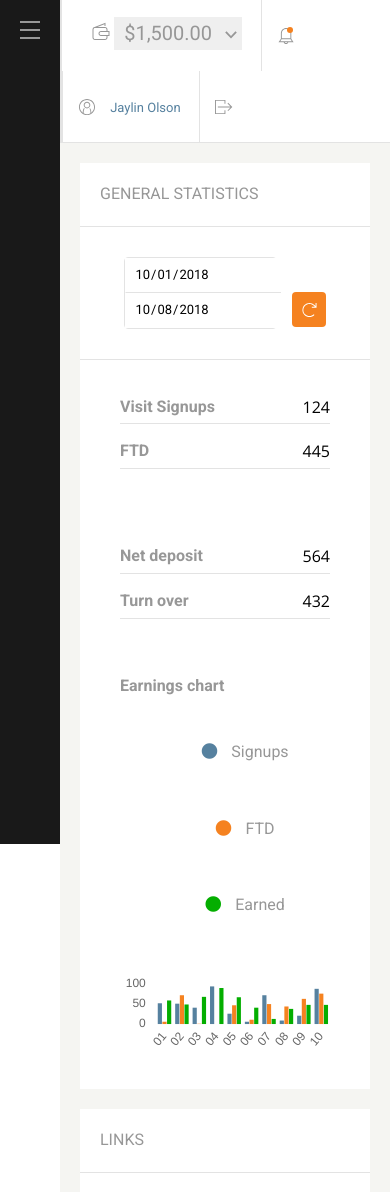
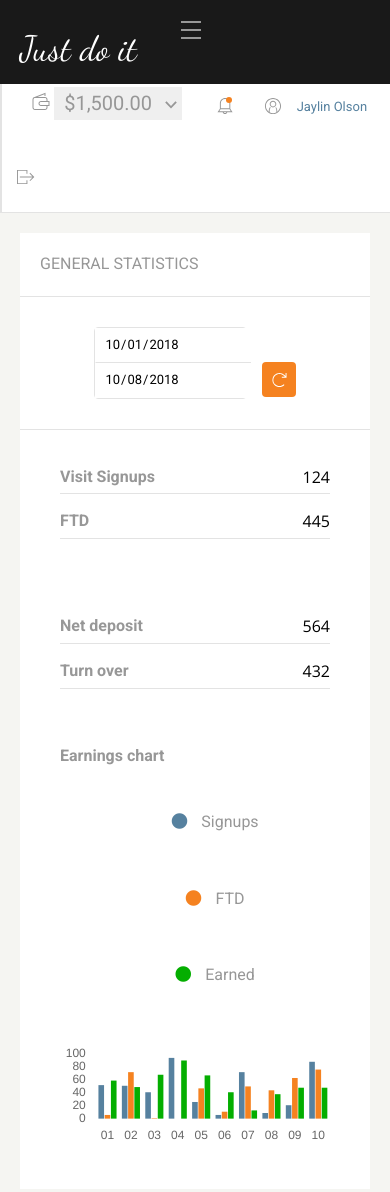
Before and after one commit to szympol/Slicing-dashboard-to-static-site, a website: page index.html in a window 390 px wide. Shown: the top 1192 px of the page. Drawn offline with nearby package versions, Linux system fonts and the light colour scheme.

Commit message:
Add mobile navbar

```diff
--- a/index.html
+++ b/index.html
@@ -83,7 +83,7 @@
     </div>
   </div>
 
-  <div class="topbar main">
+  <div class="topbar main main--mobile">
     <ul>
       <li>
         <svg class="topbar_walletIcon" xmlns="http://www.w3.org/2000/svg" xmlns:xlink="http://www.w3.org/1999/xlink" x="0px"
--- a/js/banners.js
+++ b/js/banners.js
@@ -11,6 +11,7 @@ menu.addEventListener('click', function() {
     document.querySelector('.sideBar_manager').classList.toggle('sideBar--showInlineBlock', visible);
     document.querySelector('.topbar').classList.toggle('main--hidedSidebar', visible);
     document.querySelector('.pages-background').classList.toggle('main--hidedSidebar', visible);
+    document.querySelector('.topbar').classList.toggle('main--mobile--hidedSidebar', visible);
   };
 
   document.querySelector('.hamburger').addEventListener('click', function(e) {
--- a/js/details.js
+++ b/js/details.js
@@ -11,6 +11,7 @@ menu.addEventListener('click', function() {
     document.querySelector('.sideBar_manager').classList.toggle('sideBar--showInlineBlock', visible);
     document.querySelector('.topbar').classList.toggle('main--hidedSidebar', visible);
     document.querySelector('.pages-background').classList.toggle('main--hidedSidebar', visible);
+    document.querySelector('.topbar').classList.toggle('main--mobile--hidedSidebar', visible);
   };
 
   document.querySelector('.hamburger').addEventListener('click', function(e) {
--- a/js/general.js
+++ b/js/general.js
@@ -11,6 +11,7 @@ menu.addEventListener('click', function() {
     document.querySelector('.sideBar_manager').classList.toggle('sideBar--showInlineBlock', visible);
     document.querySelector('.topbar').classList.toggle('main--hidedSidebar', visible);
     document.querySelector('.pages-background').classList.toggle('main--hidedSidebar', visible);
+    document.querySelector('.topbar').classList.toggle('main--mobile--hidedSidebar', visible);
   };
 
   document.querySelector('.hamburger').addEventListener('click', function(e) {
--- a/js/links.js
+++ b/js/links.js
@@ -11,6 +11,7 @@ menu.addEventListener('click', function() {
     document.querySelector('.sideBar_manager').classList.toggle('sideBar--showInlineBlock', visible);
     document.querySelector('.topbar').classList.toggle('main--hidedSidebar', visible);
     document.querySelector('.pages-background').classList.toggle('main--hidedSidebar', visible);
+    document.querySelector('.topbar').classList.toggle('main--mobile--hidedSidebar', visible);
   };
 
   document.querySelector('.hamburger').addEventListener('click', function(e) {
--- a/js/payout.js
+++ b/js/payout.js
@@ -11,6 +11,7 @@ menu.addEventListener('click', function() {
     document.querySelector('.sideBar_manager').classList.toggle('sideBar--showInlineBlock', visible);
     document.querySelector('.topbar').classList.toggle('main--hidedSidebar', visible);
     document.querySelector('.pages-background').classList.toggle('main--hidedSidebar', visible);
+    document.querySelector('.topbar').classList.toggle('main--mobile--hidedSidebar', visible);
   };
 
   document.querySelector('.hamburger').addEventListener('click', function(e) {
--- a/js/personaldata.js
+++ b/js/personaldata.js
@@ -11,6 +11,7 @@ menu.addEventListener('click', function() {
     document.querySelector('.sideBar_manager').classList.toggle('sideBar--showInlineBlock', visible);
     document.querySelector('.topbar').classList.toggle('main--hidedSidebar', visible);
     document.querySelector('.pages-background').classList.toggle('main--hidedSidebar', visible);
+    document.querySelector('.topbar').classList.toggle('main--mobile--hidedSidebar', visible);
   };
 
   document.querySelector('.hamburger').addEventListener('click', function(e) {
--- a/js/postback.js
+++ b/js/postback.js
@@ -11,6 +11,7 @@ menu.addEventListener('click', function() {
     document.querySelector('.sideBar_manager').classList.toggle('sideBar--showInlineBlock', visible);
     document.querySelector('.topbar').classList.toggle('main--hidedSidebar', visible);
     document.querySelector('.pages-background').classList.toggle('main--hidedSidebar', visible);
+    document.querySelector('.topbar').classList.toggle('main--mobile--hidedSidebar', visible);
   };
 
   document.querySelector('.hamburger').addEventListener('click', function(e) {
--- a/sass/_layout.scss
+++ b/sass/_layout.scss
@@ -163,6 +163,8 @@
     .postBackMargin {
       margin-bottom: 15px;
     }
+
+
     }
 
     @media(min-width: 768px) {
--- a/sass/components/_navbar.scss
+++ b/sass/components/_navbar.scss
@@ -223,23 +223,6 @@
   }
 }
 
-@media(max-width: 767px) {
-  @include grid('sm');
-}
-
-@media(min-width: 768px) {
-  @include grid('md');
-}
-
-@media(min-width: 992px) {
-  @include grid('lg');
-
-}
-
-@media(min-width: 1200px) {
-  @include grid('xl');
-}
-
 #sideBar--hide{
   display: none;
 }
@@ -251,3 +234,33 @@
 .sideBar--showBlock{
   display: block!important;
 }
+
+@media(max-width: 767px) {
+  @include grid('sm');
+
+  .sideBar {
+    height: auto;
+    max-width: none;
+    width: 100%;
+    position: fixed;
+    z-index: 3;
+    top: 0;
+    left: 0;
+    overflow-y: hidden;
+  }
+  .main {
+    margin-left: 0px;
+    &--hidedSidebar {
+      margin-left: 0px;
+    }
+  }
+  .main--mobile {
+    margin-top: 70px;
+    &--hidedSidebar {
+      margin-top: 588.219px;
+    }
+  }
+  .sideBar_logo {
+    display: inline-block!important;
+  }
+}
--- a/sass/components/_topbar.scss
+++ b/sass/components/_topbar.scss
@@ -129,3 +129,16 @@
 
 }
 }
+
+@media(max-width: 767px) {
+    @include grid('sm');
+    .topbar {
+        display: flex;
+        flex-direction: row;
+        ul {
+            li{
+                border-left: 0px solid $hoverBackground-color !important;
+        }
+    }
+    }
+}
```
Also changed, not shown: pages/banners.html (+1 -1 lines), pages/details.html (+1 -1 lines), pages/links.html (+1 -1 lines), pages/payout.html (+1 -1 lines), pages/personaldata.html (+1 -1 lines), pages/postback.html (+1 -1 lines), css/style.css.
